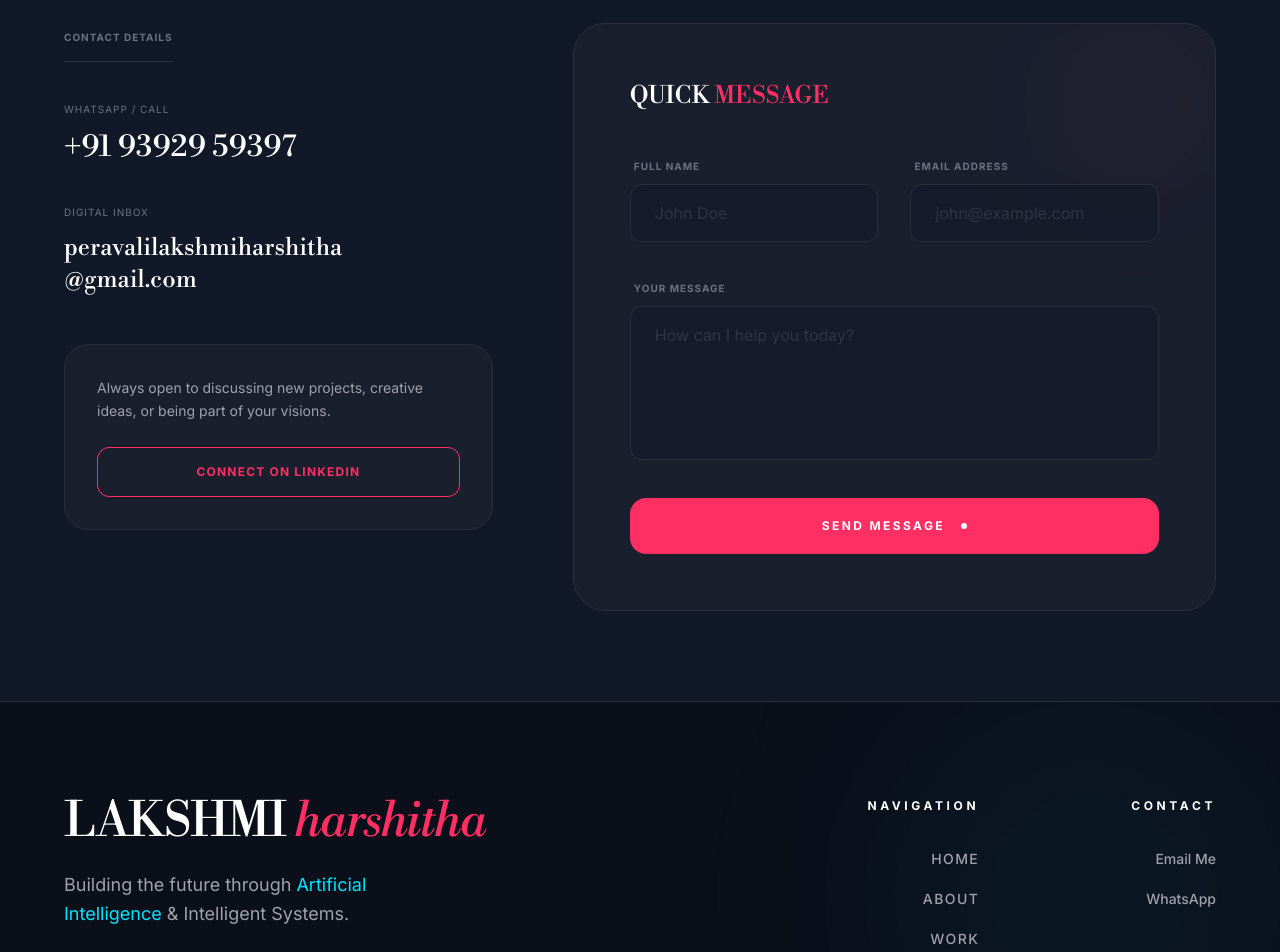
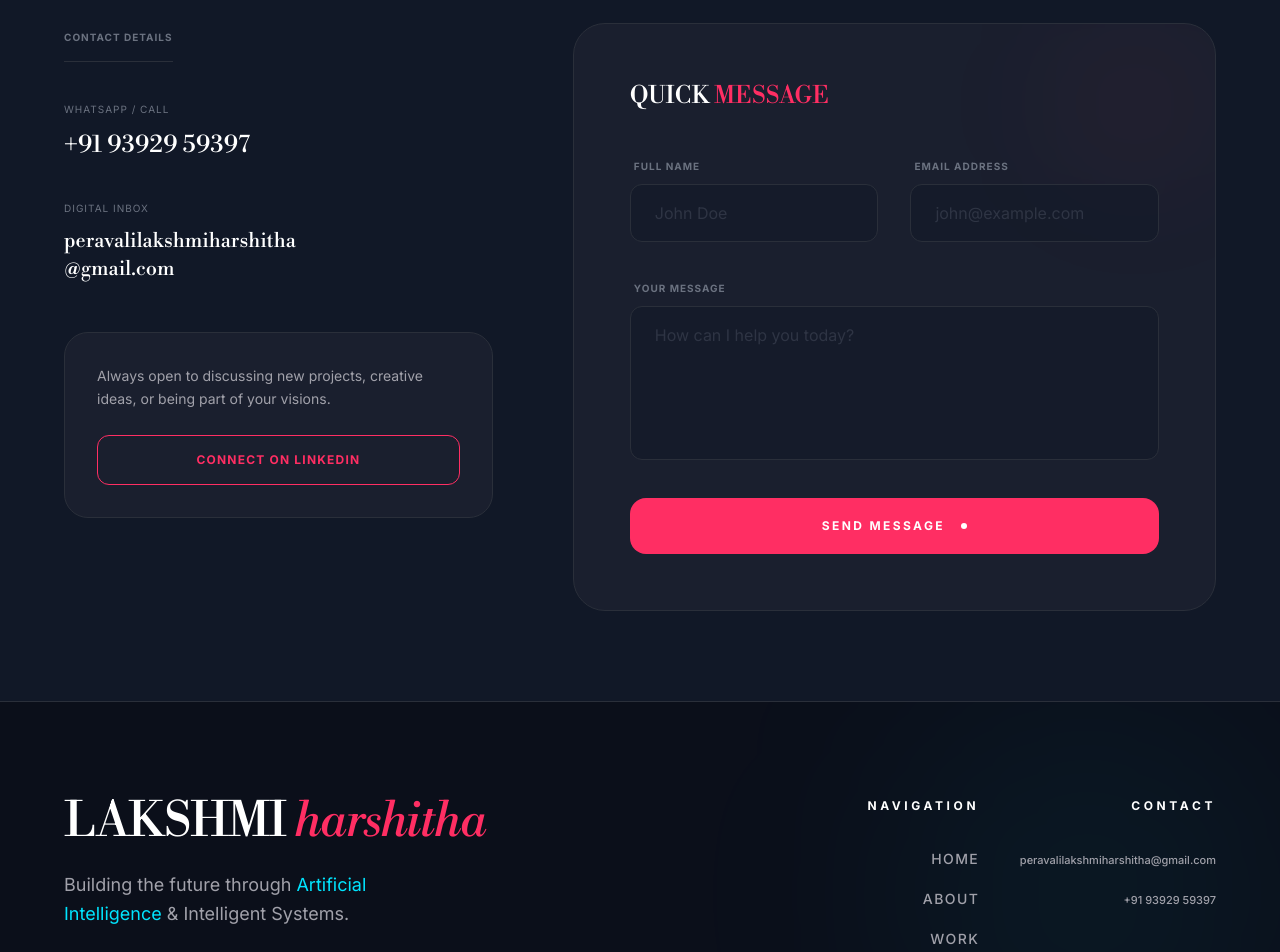
Before and after one commit to harshi1523/porfolio, a React (Vite) app: page / in a window 1280 px wide. Shown: the part 6980-7932 px from the top of the page. Built offline with nearby package versions, Linux system fonts and the light colour scheme; a web font is replaced by a local one.

Commit message:
Refine footer and contact info typography: reduce font sizes for email and phone

```diff
--- a/components/ContactForm.tsx
+++ b/components/ContactForm.tsx
@@ -45,13 +45,13 @@ const ContactForm: React.FC = () => {
                 <div className="space-y-10">
                   <div className="group">
                     <p className="text-textMuted text-[10px] uppercase tracking-widest mb-3">WhatsApp / Call</p>
-                    <a href="tel:+919392959397" className="font-bodoni text-2xl md:text-3xl text-textPrimary hover:text-accent transition-colors block leading-tight">
+                    <a href="tel:+919392959397" className="font-bodoni text-xl md:text-2xl text-textPrimary hover:text-accent transition-colors block leading-tight">
                       +91 93929 59397
                     </a>
                   </div>
                   <div className="group">
                     <p className="text-textMuted text-[10px] uppercase tracking-widest mb-3">Digital Inbox</p>
-                    <a href="mailto:peravalilakshmiharshitha@gmail.com" className="font-bodoni text-xl md:text-2xl text-textPrimary hover:text-highlight transition-colors block break-all leading-tight">
+                    <a href="mailto:peravalilakshmiharshitha@gmail.com" className="font-bodoni text-lg md:text-xl text-textPrimary hover:text-highlight transition-colors block break-all leading-tight">
                       peravalilakshmiharshitha<br/>@gmail.com
                     </a>
                   </div>
--- a/components/Footer.tsx
+++ b/components/Footer.tsx
@@ -42,8 +42,8 @@ const Footer: React.FC = () => {
               <div>
                 <h3 className="font-sans font-bold text-textPrimary text-xs uppercase tracking-[0.3em] mb-8">Contact</h3>
                 <ul className="space-y-4">
-                  <li><a href="mailto:peravalilakshmiharshitha@gmail.com" className="text-textSecondary hover:text-highlight transition-colors text-sm break-all font-medium">Email Me</a></li>
-                  <li><a href="tel:+919392959397" className="text-textSecondary hover:text-highlight transition-colors text-sm font-medium">WhatsApp</a></li>
+                  <li><a href="mailto:peravalilakshmiharshitha@gmail.com" className="text-textSecondary hover:text-highlight transition-colors text-[11px] break-all font-medium">peravalilakshmiharshitha@gmail.com</a></li>
+                  <li><a href="tel:+919392959397" className="text-textSecondary hover:text-highlight transition-colors text-[11px] font-medium">+91 93929 59397</a></li>
                 </ul>
               </div>
             </div>
```
